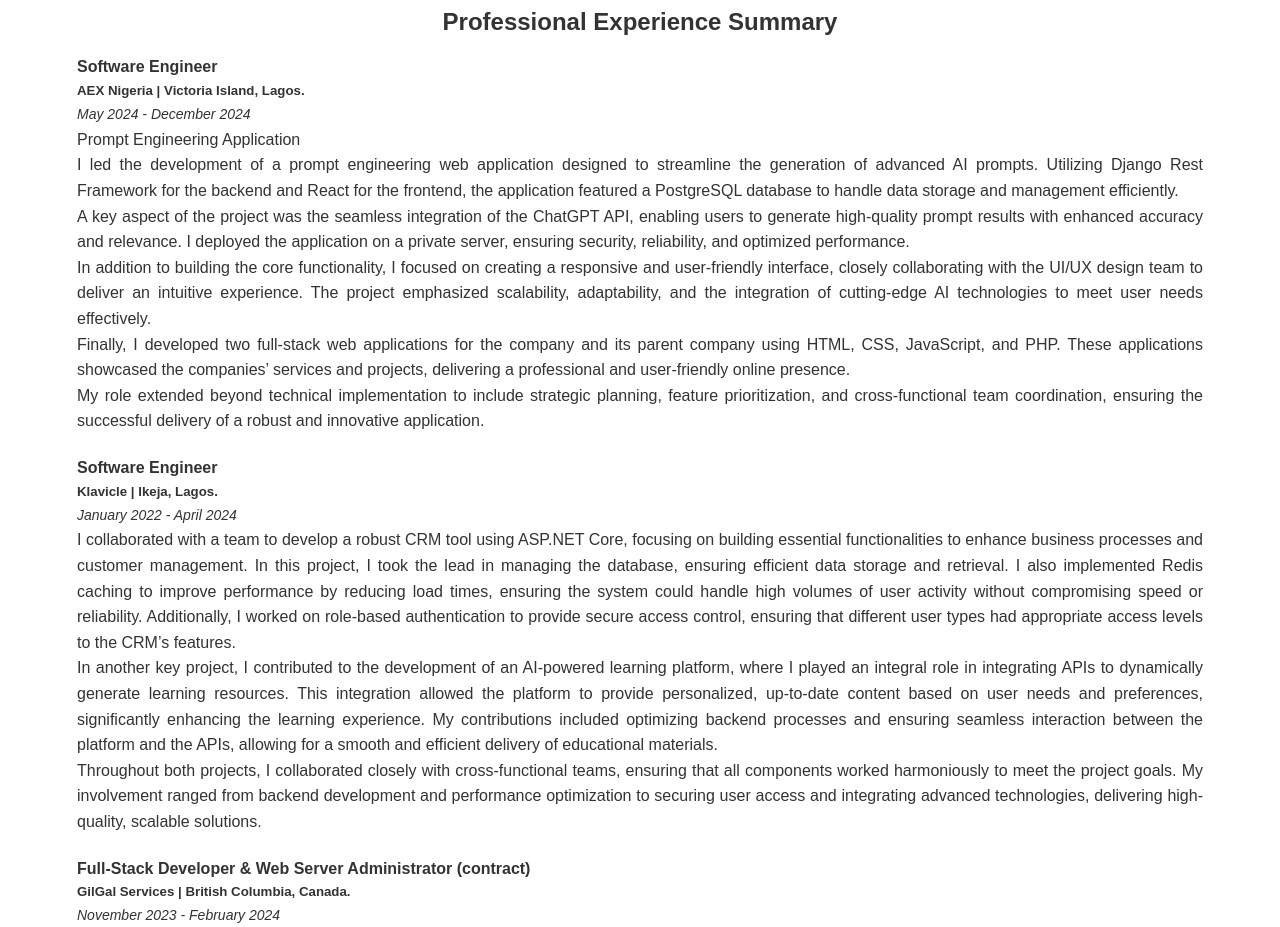
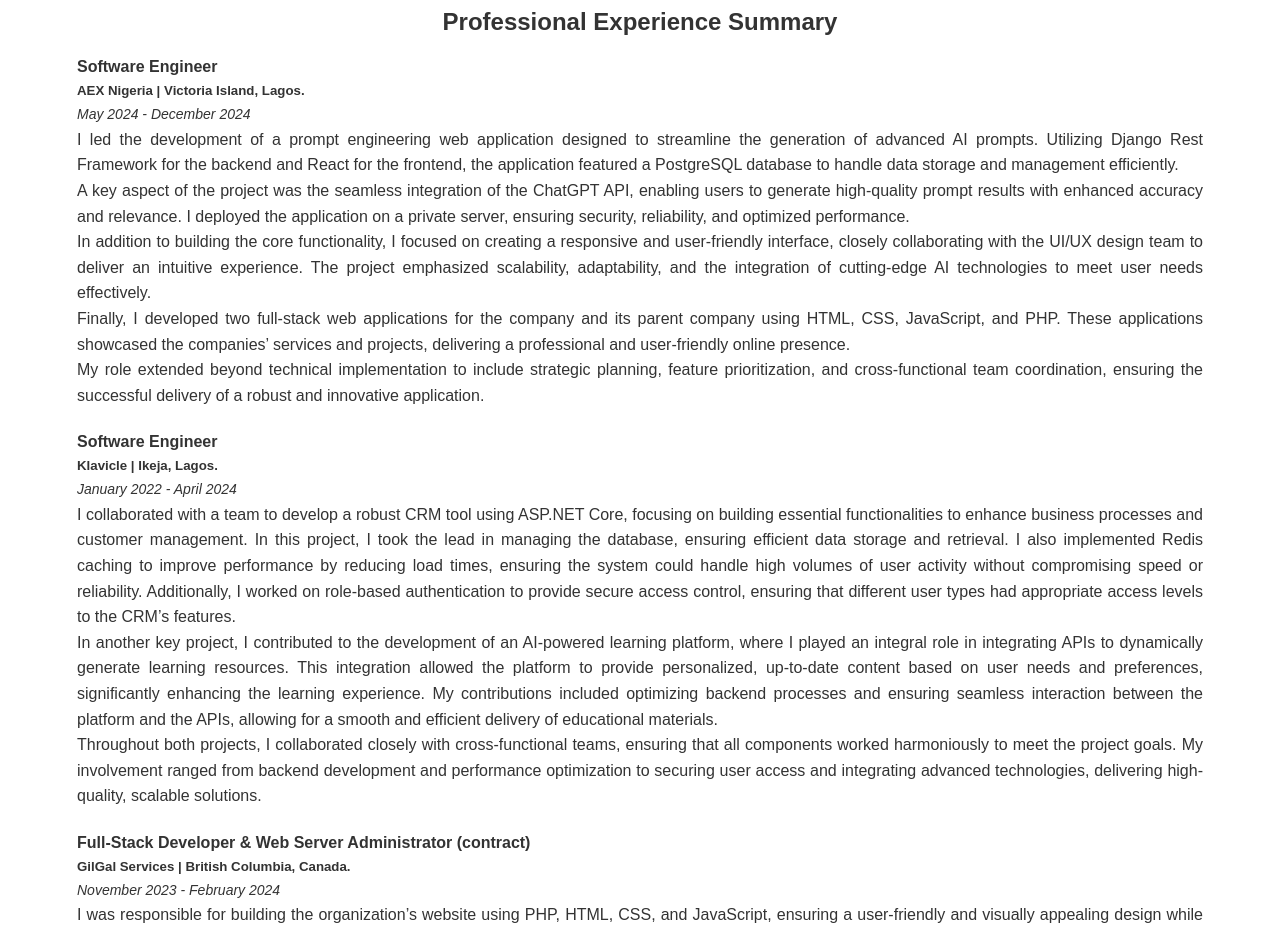
Before and after one commit to realcletusola/realcletusola.github.io, a plain HTML site: page index.html in a window 1280 px wide. Shown: the part 1237-2164 px from the top of the page. Drawn offline with Linux system fonts and the light colour scheme.

Commit message:
Update index.html

```diff
--- a/index.html
+++ b/index.html
@@ -209,7 +209,7 @@
                 <h4>Software Engineer</h4>
                 <h5>AEX Nigeria | Victoria Island, Lagos.</h5>
                 <p><i>May 2024 - December 2024 </i></p>
-                <p><b></b> Prompt Engineering Application</p>
+<!--                 <p><b></b> Prompt Engineering Application</p> -->
                 <p>I led the development of a prompt engineering web application designed to streamline the generation of advanced AI prompts. Utilizing Django Rest Framework for the backend and React for the frontend, the application featured a PostgreSQL database to handle data storage and management efficiently.</p>
                 <p>A key aspect of the project was the seamless integration of the ChatGPT API, enabling users to generate high-quality prompt results with enhanced accuracy and relevance. I deployed the application on a private server, ensuring security, reliability, and optimized performance.</p>
                 <p>In addition to building the core functionality, I focused on creating a responsive and user-friendly interface, closely collaborating with the UI/UX design team to deliver an intuitive experience. The project emphasized scalability, adaptability, and the integration of cutting-edge AI technologies to meet user needs effectively.</p>
```
